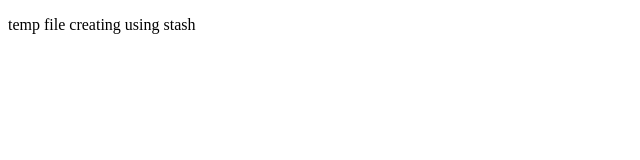
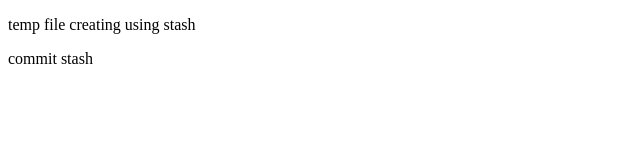
Before and after one commit to GajeraTarmi/TarmiGitExercise, a plain HTML site: page stash.html in a window 1280 px wide. Shown: the full height of the page, 0-640 px from the left. Drawn offline with Linux system fonts and the light colour scheme.

Commit message:
apply stash

```diff
--- a/stash.html
+++ b/stash.html
@@ -1,9 +1,10 @@
 <!DOCTYPE html>
 <html>
     <head>
-        <title>hello....</title>
+        <title>hello there....</title>
     </head>
     <body>
         <p>temp file creating using stash</p>
+        <p>commit stash</p>
     </body>
 </html>
```
